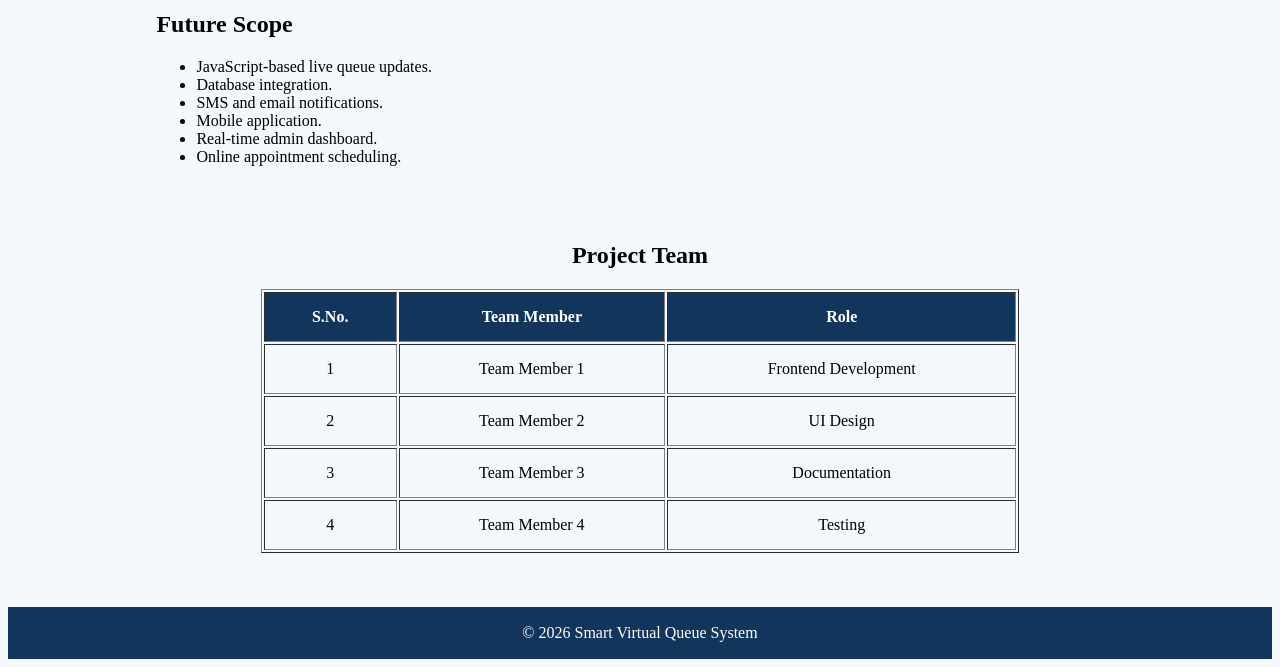
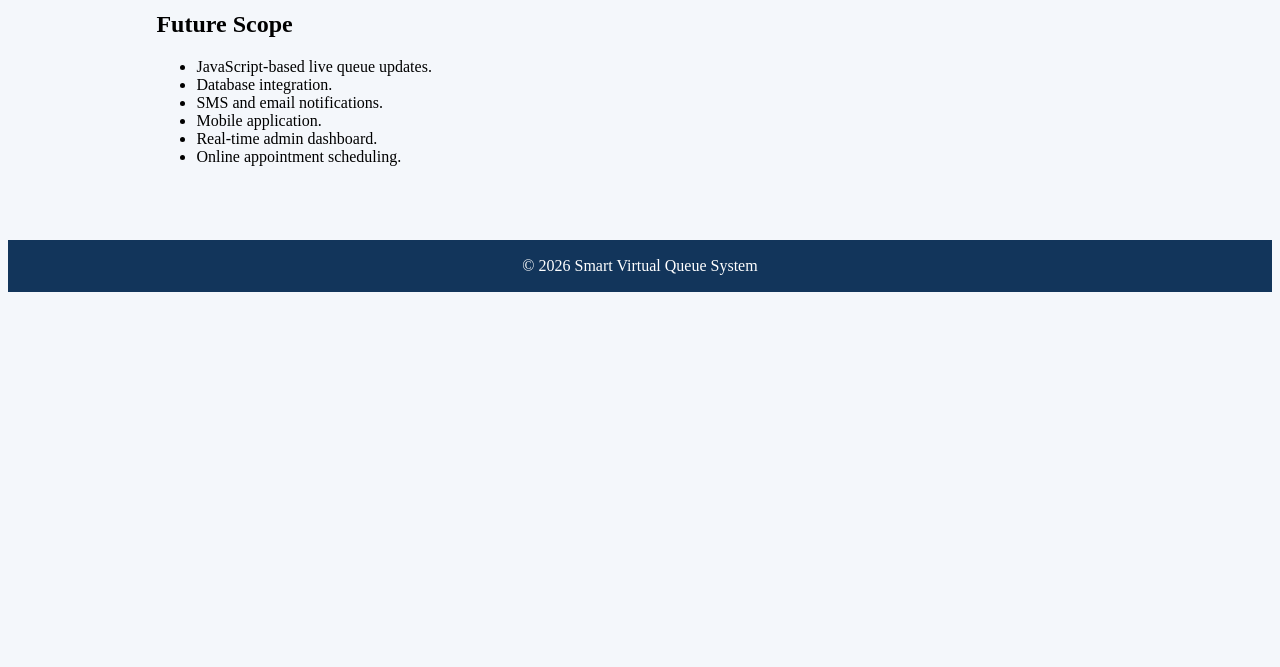
Before and after one commit to DhruvSaxena-arch/Smart-Virtual-Queue-System, a Flask app: page /about in a window 1280 px wide. Shown: the part 787-1454 px from the top of the page. After the commit the page ends 1079 px from the top, so only its background shows below. Run offline with Flask 3, Linux system fonts and the light colour scheme.

Commit message:
create about.html

```diff
--- a/templates/about.html
+++ b/templates/about.html
@@ -101,46 +101,6 @@
 
     <br>
 
-    <h2>Project Team</h2>
-
-    <table width="60%" border="1" cellpadding="15">
-
-        <tr bgcolor="#12355B">
-            <th><font color="white">S.No.</font></th>
-            <th><font color="white">Team Member</font></th>
-            <th><font color="white">Role</font></th>
-        </tr>
-
-        <tr align="center">
-            <td>1</td>
-            <td>Team Member 1</td>
-            <td>Frontend Development</td>
-        </tr>
-
-        <tr align="center">
-            <td>2</td>
-            <td>Team Member 2</td>
-            <td>UI Design</td>
-        </tr>
-
-        <tr align="center">
-            <td>3</td>
-            <td>Team Member 3</td>
-            <td>Documentation</td>
-        </tr>
-
-        <tr align="center">
-            <td>4</td>
-            <td>Team Member 4</td>
-            <td>Testing</td>
-        </tr>
-
-    </table>
-
-    <br><br>
-
-</center>
-
 <br>
 
 <table width="100%" bgcolor="#12355B" cellpadding="15">
```
